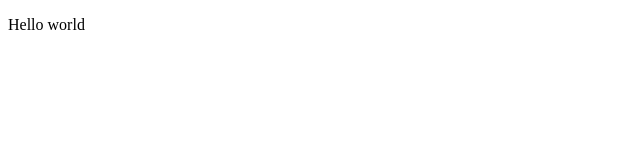
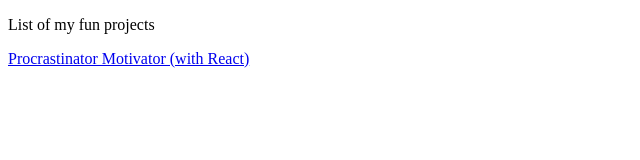
Before and after one commit to ThorgalAegirsson/thorgalaegirsson.github.io, a plain HTML site: page index.html in a window 1280 px wide. Shown: the whole page, without its empty margins (0-640 px from the left). Drawn offline with Linux system fonts and the light colour scheme.

Commit message:
UPDATE homepage

```diff
--- a/index.html
+++ b/index.html
@@ -7,6 +7,8 @@
     <title>Document</title>
 </head>
 <body>
-    <p>Hello world</p>
+    <p>List of my fun projects</p>
+    <a href="https://thorgalaegirsson.github.io/Procrastinator-motivator-react">Procrastinator Motivator (with React)</a>
+
 </body>
 </html>
```
